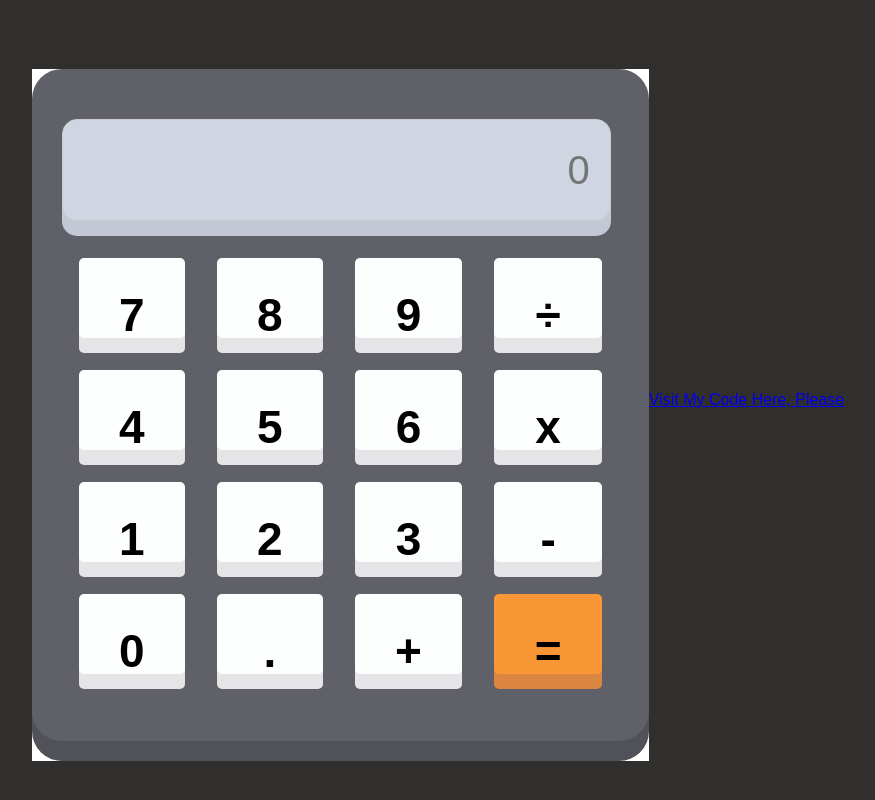
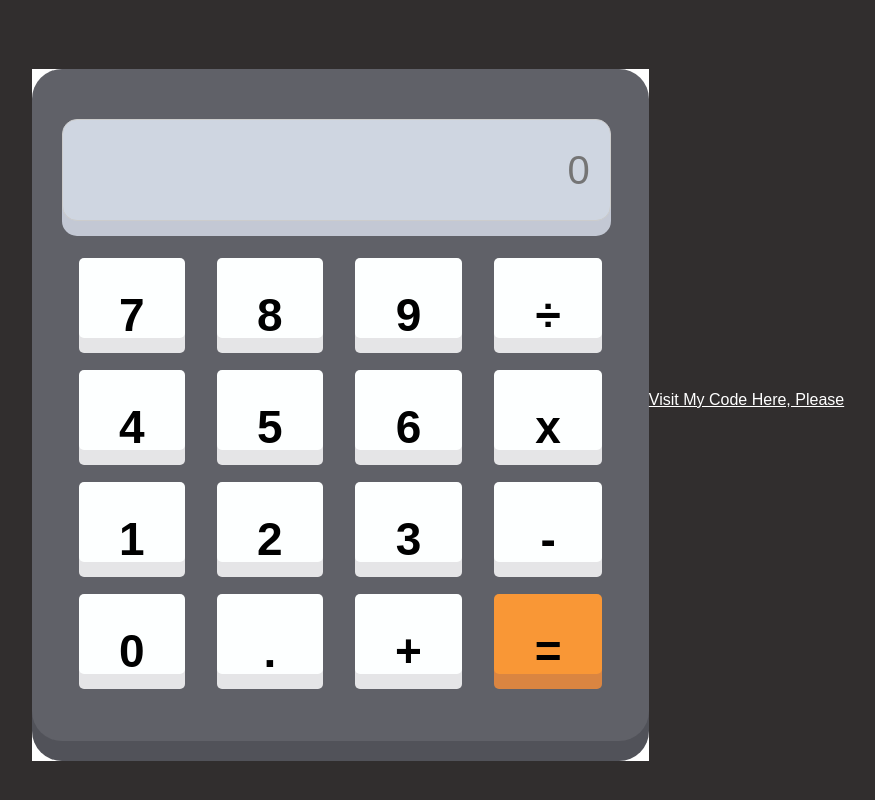
Before and after one commit to swidtech/calculator-zuri, a plain HTML site: page index.html in a window 1280 px wide. Shown: the whole page, without its empty margins (202-1077 px from the left). Drawn offline with Linux system fonts and the light colour scheme.

```diff
--- a/style.css
+++ b/style.css
@@ -69,3 +69,7 @@ button[onclick="calculate()"] {
     background-color: #F99736;
     box-shadow: 0px 15px 0px #DA8541;
 }
+
+.link a {
+    color: white;
+}
```
